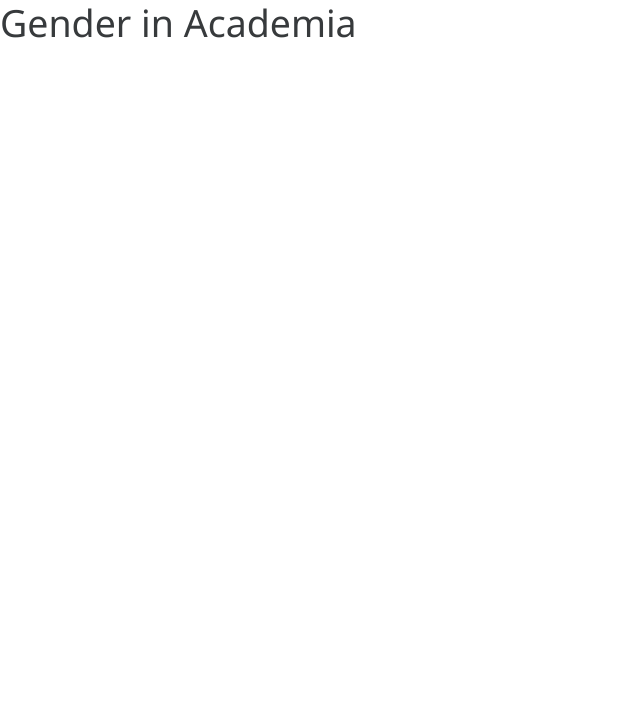
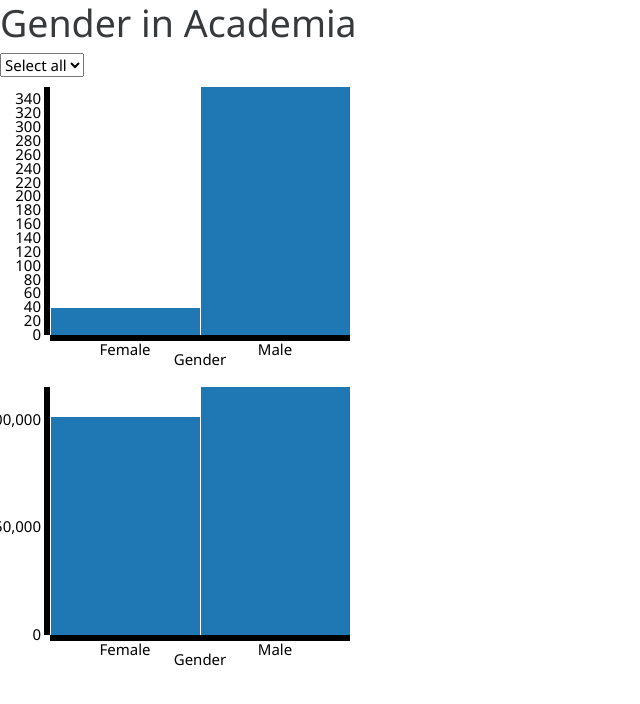
Before and after one commit to lolalongo11/gender-in-academia, a plain HTML site: page index.html in a window 1280 px wide. Shown: the whole page, without its empty margins (0-640 px from the left). Drawn offline with Linux system fonts and the light colour scheme.

Commit message:
average salary data has been added

```diff
--- a/index.html
+++ b/index.html
@@ -24,5 +24,7 @@
 
     <div id="gender-balance"></div>
 
+    <div id="average-salary"></div>
+
 </body>
 </html>
--- a/static/js/graph.js
+++ b/static/js/graph.js
@@ -5,15 +5,20 @@ queue()
 function makeGraphs(error, salaryData) {
     var ndx = crossfilter(salaryData);
 
+    salaryData.forEach(function(d) {
+        d.salary = parseInt(d.salary);
+    })
+
     show_discipline_selector(ndx);
     show_gender_balance(ndx);
+    show_average_salaries(ndx);
 
     dc.renderAll();
 }
 
 
 function show_discipline_selector(ndx) {
-    dim = ndx.dimensions(dc.pluck('discipline'));
+    dim = ndx.dimension(dc.pluck('discipline'));
     group = dim.group()
 
     dc.selectMenu("#discipline-selector")
@@ -28,13 +33,58 @@ function show_gender_balance(ndx) {
     dc.barChart("#gender-balance")
         .width(400)
         .height(300)
-    .margins({top: 10, right: 50, bottom: 30, left: 50})
+        .margins({ top: 10, right: 50, bottom: 30, left: 50 })
         .dimension(dim)
         .group(group)
         .transitionDuration(500)
         .x(d3.scale.ordinal())
         .xUnits(dc.units.ordinal)
-    .elasticY(true)
         .xAxisLabel("Gender")
         .yAxis().ticks(20);
 }
+
+function show_average_salaries(ndx) {
+    var dim = ndx.dimension(dc.pluck('sex'));
+
+    function add_item(p, v) {
+        p.count++;
+        p.total += v.salary;
+        p.average = p.total / p.count;
+        return p;
+    }
+
+    function remove_item(p, v) {
+        p.count--;
+        if (p.count == 0) {
+            p.total = 0;
+            p.average = 0;
+        }
+        else {
+            p.total -= v.salary;
+            p.average = p.total / p.count;
+        }
+        return p;
+    }
+
+    function initialise() {
+        return { count: 0, total: 0, average: 0 };
+    }
+
+    var averageSalaryByGender = dim.group().reduce(add_item, remove_item, initialise);
+
+    dc.barChart("#average-salary")
+        .width(400)
+        .height(300)
+        .margins({top: 10, right: 50, bottom: 30, left: 50})
+        .dimension(dim)
+        .group(averageSalaryByGender)
+        .valueAccessor(function(d){
+            return d.value.average.toFixed(2);
+        })
+        .transitionDuration(500)
+        .x(d3.scale.ordinal())
+        .xUnits(dc.units.ordinal)
+        .elasticY(true)
+        .xAxisLabel("Gender")
+        .yAxis().ticks(4);
+}
```
Also changed, not shown: .c9/metadata/environment/index.html, .c9/metadata/environment/static/js/graph.js. Lines whose indentation alone changed are shown as unchanged.
